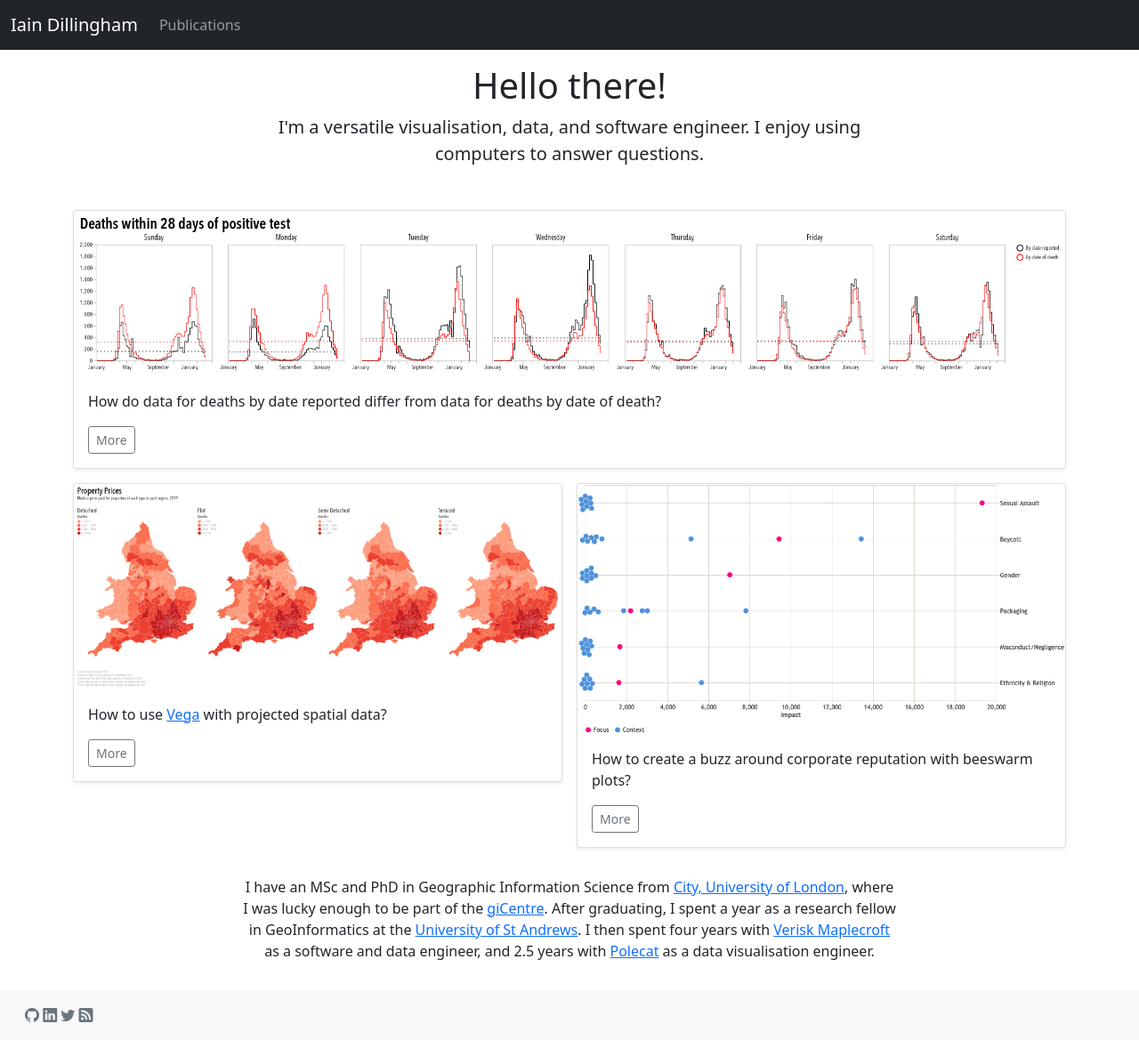
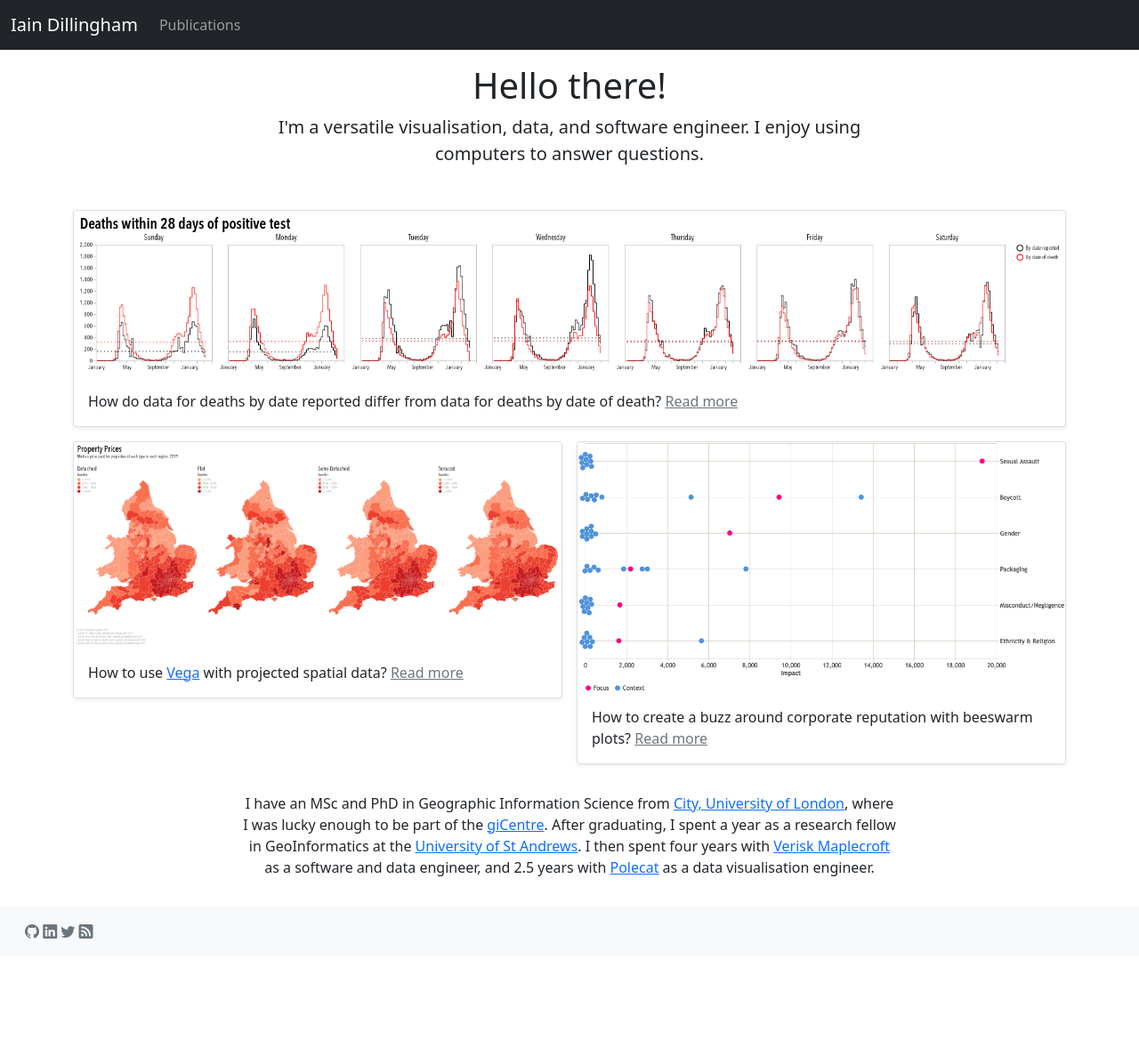
Before and after one commit to iaindillingham/iaindillingham.github.io, a Jekyll site: the page built from index.md, in a window 1280 px wide. Shown: the whole page at 89% size. Built offline with Jekyll 4.4.1, drawn with Linux system fonts in a browser that asks for light colours; nearby versions of some CDN libraries; after the commit the page ends 1075 px from its top, so only the background shows below that.

Commit message:
Replace buttons with links

```diff
--- a/_layouts/home.html
+++ b/_layouts/home.html
@@ -23,8 +23,9 @@ layout: default
       <div class="card shadow-sm">
         <img class="card-img-top img-fluid" width="100%" height="225" alt="Time series of deaths by date reported and deaths by date of death" src="assets/img/deaths_by_day.png">
         <div class="card-body">
-          <p class="card-text">How do data for deaths by date reported differ from data for deaths by date of death?</p>
-          <a class="btn btn-outline-secondary btn-sm stretched-link" href="https://github.com/iaindillingham/coronavirus-uk#coronavirus-in-the-uk">More</a>
+          <p class="card-text">How do data for deaths by date reported differ from data for deaths by date of death?
+            <a class="stretched-link link-secondary" href="https://github.com/iaindillingham/coronavirus-uk#coronavirus-in-the-uk">Read more</a>
+          </p>
         </div>
       </div>
     </div>
@@ -33,8 +34,9 @@ layout: default
       <div class="card shadow-sm">
         <img class="card-img-top img-fluid" width="100%" height="225" alt="Map of property prices" src="assets/img/property_prices.png">
         <div class="card-body">
-          <p class="card-text">How to use <a href="https://vega.github.io/vega/">Vega</a> with projected spatial data?</p>
-          <a class="btn btn-outline-secondary btn-sm stretched-link" href="https://github.com/iaindillingham/property-prices#property-prices">More</a>
+          <p class="card-text">How to use <a href="https://vega.github.io/vega/">Vega</a> with projected spatial data?
+            <a class="stretched-link link-secondary" href="https://github.com/iaindillingham/property-prices#property-prices">Read more</a>
+          </p>
         </div>
       </div>
     </div>
@@ -43,8 +45,9 @@ layout: default
       <div class="card shadow-sm">
         <img class="card-img-top img-fluid" width="100%" height="225" alt="Beeswarm plot of corporate reputation" src="assets/img/beeswarm_plot.png">
         <div class="card-body">
-          <p class="card-text">How to create a buzz around corporate reputation with beeswarm plots?</p>
-          <a class="btn btn-outline-secondary btn-sm stretched-link" href="https://observablehq.com/@iaindillingham/beeswarm-plots">More</a>
+          <p class="card-text">How to create a buzz around corporate reputation with beeswarm plots?
+            <a class="stretched-link link-secondary" href="https://observablehq.com/@iaindillingham/beeswarm-plots">Read more</a>
+          </p>
         </div>
       </div>
     </div>
```
